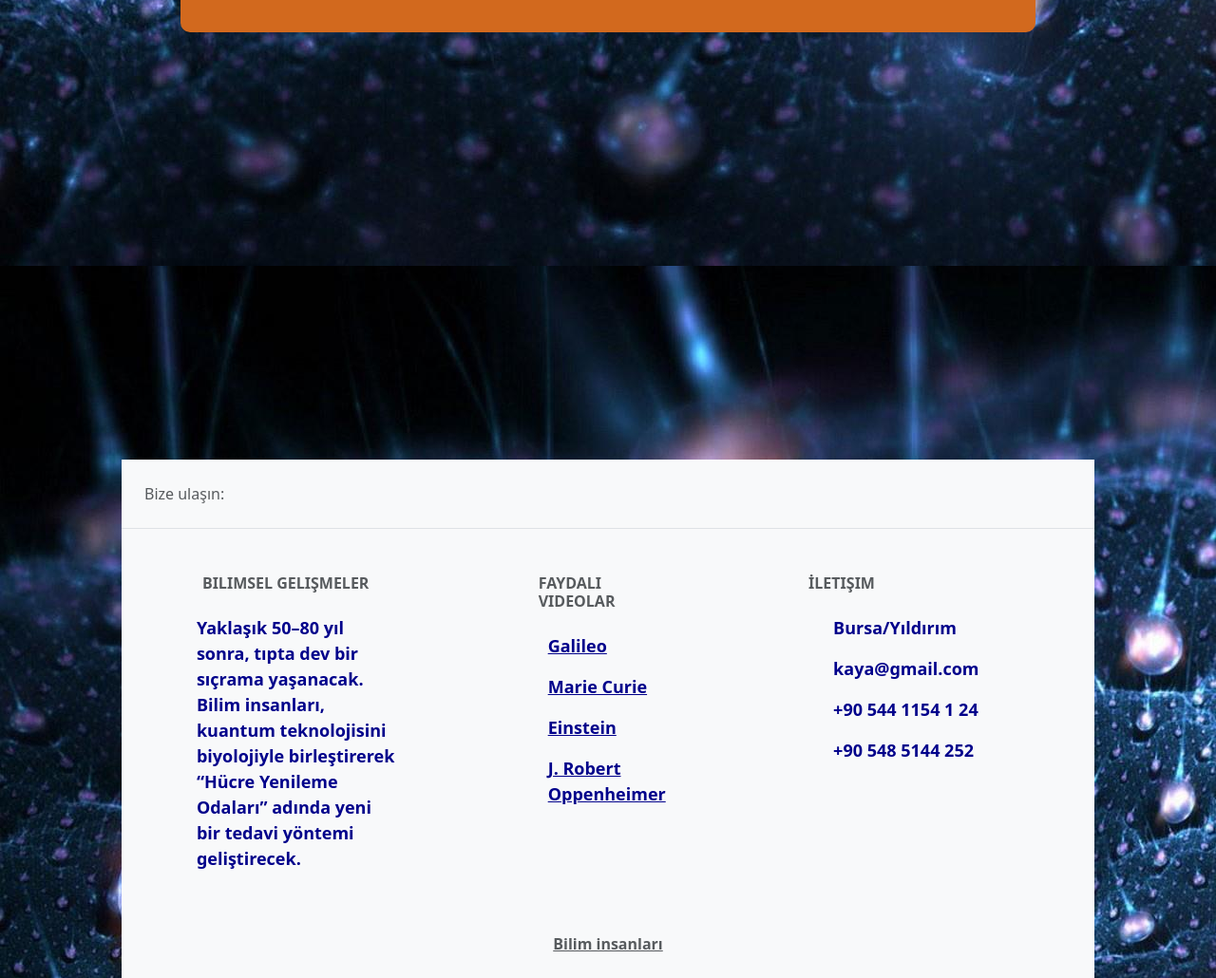
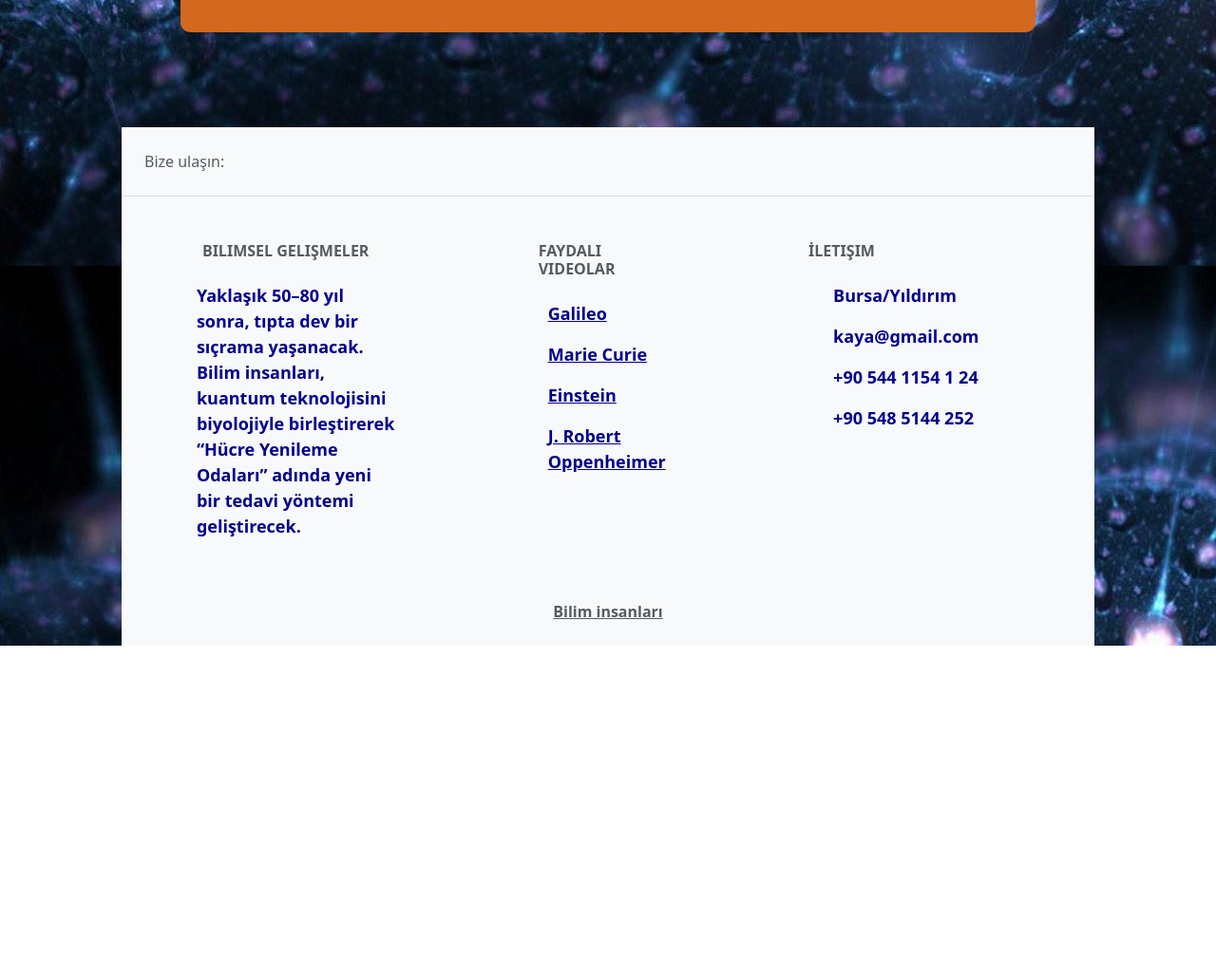
Before and after one commit to kadirkaan08/websitem.github.io, a plain HTML site: page hakkımızda.htm in a window 1280 px wide. Shown: the part 800-1830 px from the top of the page at 95% size. After the commit the page ends 1480 px from the top, so only its background shows below. Drawn offline with nearby package versions, Linux system fonts and the light colour scheme.

Commit message:
Update hakkımızda.css

```diff
--- a/hakkımızda.css
+++ b/hakkımızda.css
@@ -21,7 +21,7 @@ body
     background-color: rgb(26, 67, 49);
     margin-right: auto;
     margin-left: auto;
-    margin-top: 450px;
+    margin-top: 100px;
 }
 #menu
 {
```
